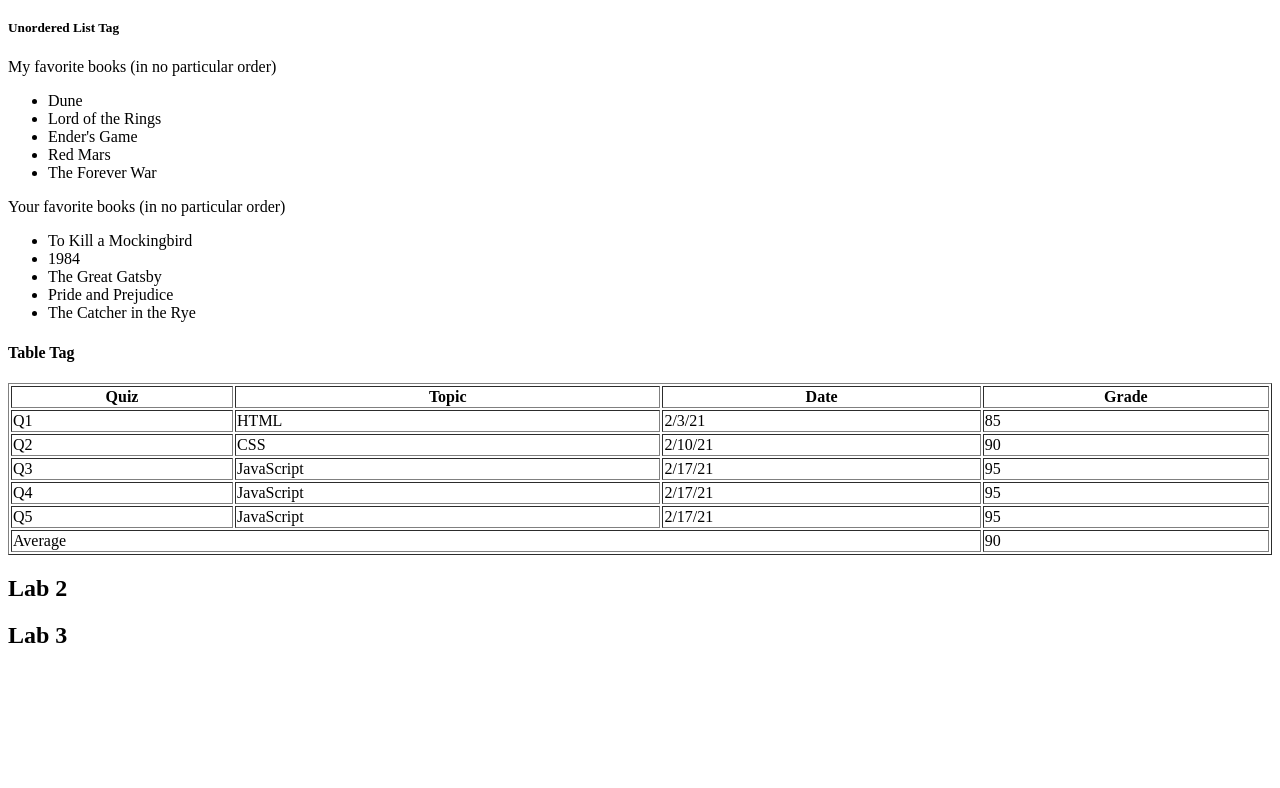
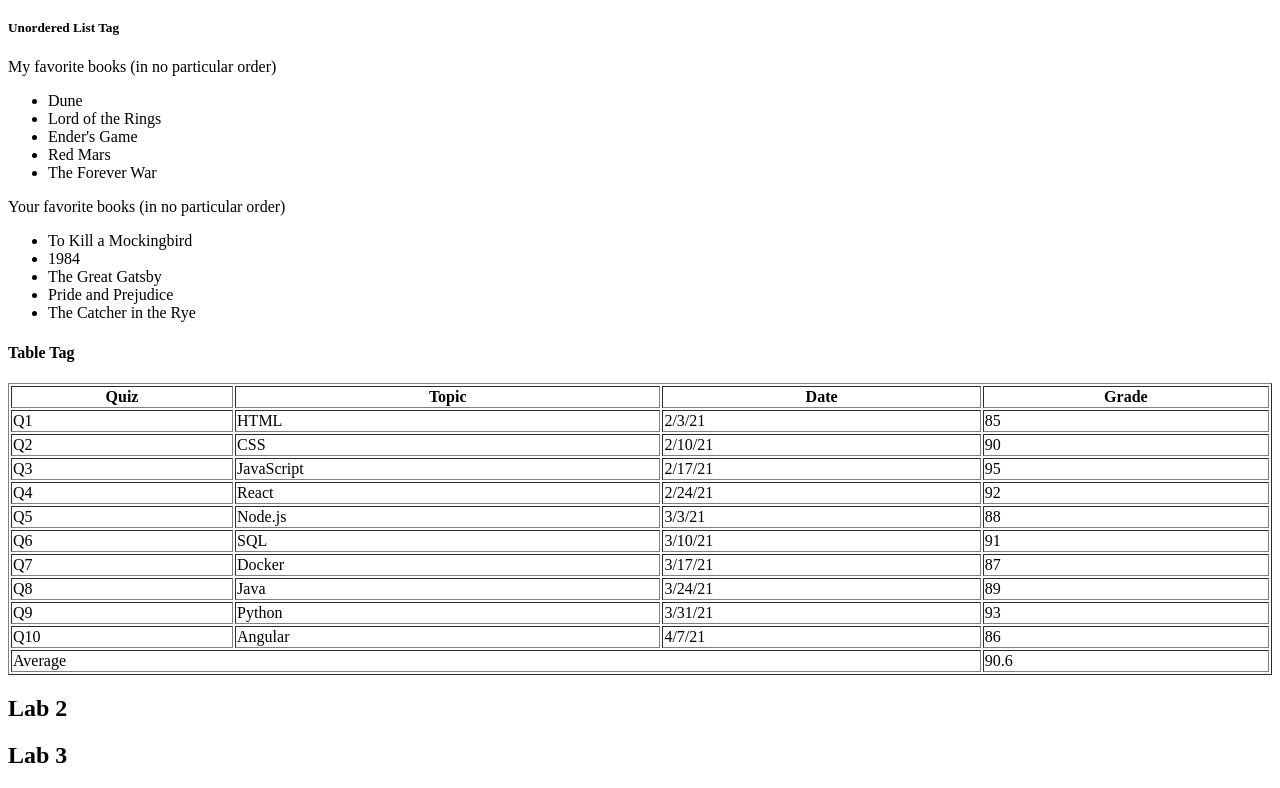
Before and after one commit to VivianDongChen/kanbas-react-web-app-cs5610-fa24, a React (Create React App) app: page / in a window 1280 px wide. Shown: the part 940-1728 px from the top of the page. Before the commit the page ends 1608 px from the top, so only its background shows below. Built offline with nearby package versions, Linux system fonts and the light colour scheme.

Commit message:
add table

```diff
--- a/src/Labs/Lab1/index.tsx
+++ b/src/Labs/Lab1/index.tsx
@@ -111,21 +111,51 @@ tag to tell browsers to render the gaps.
             </tr>
             <tr>
               <td>Q4</td>
-              <td>JavaScript</td>
-              <td>2/17/21</td>
-              <td>95</td>
+              <td>React</td>
+              <td>2/24/21</td>
+              <td>92</td>
             </tr>
             <tr>
               <td>Q5</td>
-              <td>JavaScript</td>
-              <td>2/17/21</td>
-              <td>95</td>
+              <td>Node.js</td>
+              <td>3/3/21</td>
+              <td>88</td>
+            </tr>
+            <tr>
+              <td>Q6</td>
+              <td>SQL</td>
+              <td>3/10/21</td>
+              <td>91</td>
+            </tr>
+            <tr>
+              <td>Q7</td>
+              <td>Docker</td>
+              <td>3/17/21</td>
+              <td>87</td>
+            </tr>
+            <tr>
+              <td>Q8</td>
+              <td>Java</td>
+              <td>3/24/21</td>
+              <td>89</td>
+            </tr>
+            <tr>
+              <td>Q9</td>
+              <td>Python</td>
+              <td>3/31/21</td>
+              <td>93</td>
+            </tr>
+            <tr>
+              <td>Q10</td>
+              <td>Angular</td>
+              <td>4/7/21</td>
+              <td>86</td>
             </tr>
           </tbody>
           <tfoot>
             <tr>
               <td colSpan={3}>Average</td>
-              <td>90</td>
+              <td>90.6</td>
             </tr>
           </tfoot>
         </table>
```
